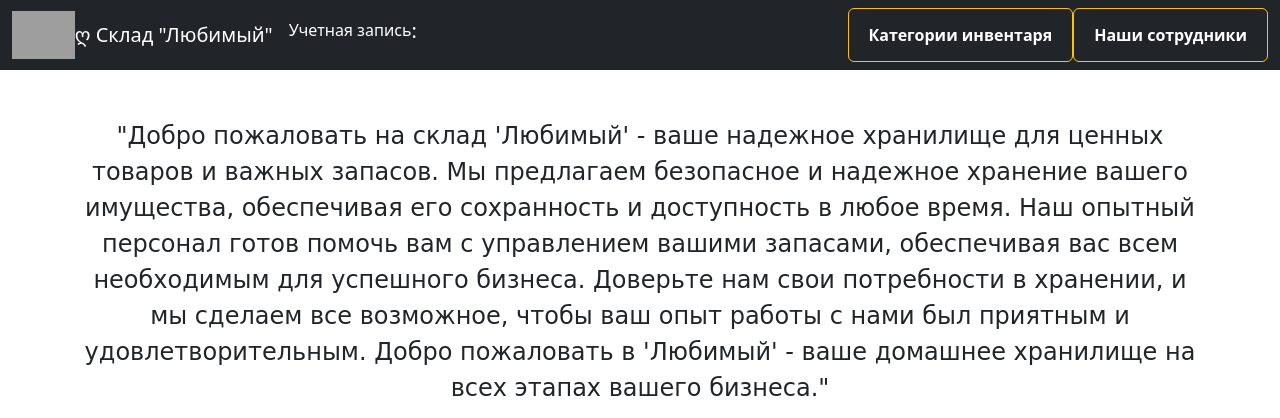
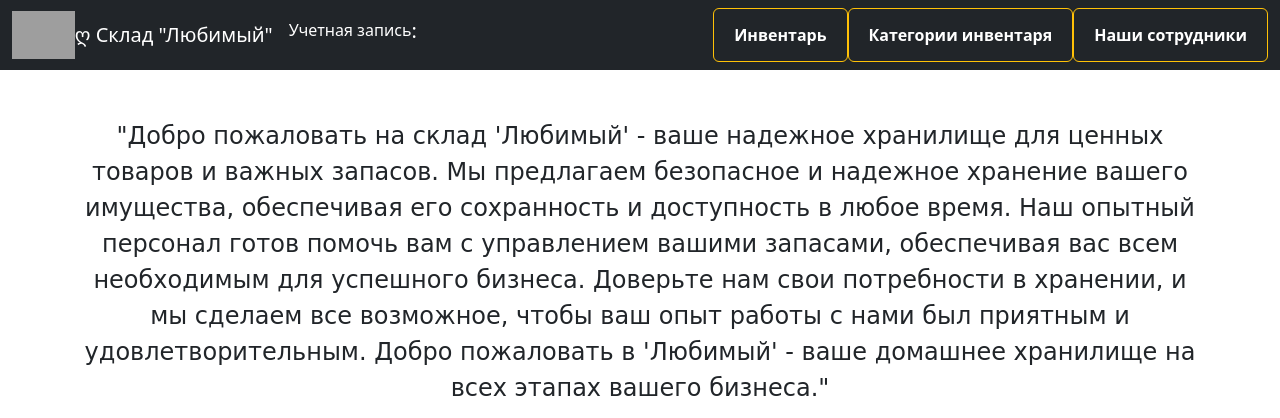
Before and after one commit to AlexMelnik2003/Gitproject, a Django app: page / in a window 1280 px wide. Shown: the top 418 px of the page. Run offline with Django 5.2, Linux system fonts and the light colour scheme; grey boxes are pictures that could not be loaded.

Commit message:
hguiguio

```diff
--- a/templates/main.html
+++ b/templates/main.html
@@ -19,7 +19,9 @@
       <h5><a style="color: white;">:  {{user.username}}</a></h5>
     <div class="collapse navbar-collapse justify-content-end" id="navbarNav">
       <ul class="navbar-nav">
-
+        <li class="nav-item">
+          <button type="button" class="btn btn-outline-warning"><a class="nav-link text-white fw-bold" href="{% url 'inventar' %}">Инвентарь</a></button>
+        </li>
         <li class="nav-item">
           <button type="button" class="btn btn-outline-warning"><a class="nav-link text-white fw-bold" href="{% url 'categories' %}">Категории инвентаря</a></button>
         </li>
```
